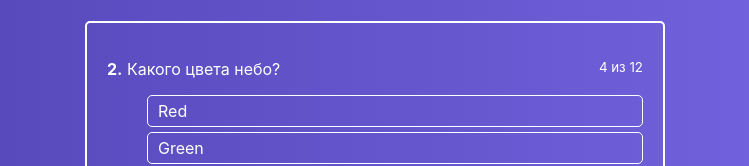
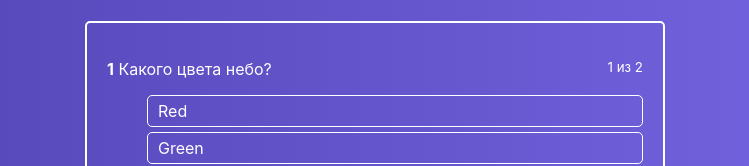
Before and after one commit to GreyTob/React-component-practice, a React (Create React App) app: page / in a window 1280 px wide. Shown: the part 161-327 px from the top of the page, without its empty margins (265-1014 px from the left). Built offline with nearby package versions, Linux system fonts and the light colour scheme.

Commit message:
change questions

```diff
--- a/src/components/ActiveQuiz/ActiveQuiz.js
+++ b/src/components/ActiveQuiz/ActiveQuiz.js
@@ -8,10 +8,10 @@ const ActiveQuiz = props => {
     <div className={classes.ActiveQuiz}>
       <p className={classes.Questions}>
       <span>
-        <strong>2.</strong>&nbsp;
+        <strong>{props.answerNumber}</strong>&nbsp;
         {props.question}
       </span>
-        <small>4 из 12</small>
+        <small>{props.answerNumber} из { props.quizLenght }</small>
       </p>
 
       <ul>
--- a/src/containers/Quiz/Quiz.js
+++ b/src/containers/Quiz/Quiz.js
@@ -4,14 +4,27 @@ import ActiveQuiz from "../../components/ActiveQuiz/ActiveQuiz"
 
 class Quiz extends Component {
   state = {
+    activeQuestions: 0,
     quiz: [
       {
         questions: 'Какого цвета небо?',
         rightAnswerId: 3,
+        id: 1,
         answers: [
           {text: 'Red', id: 1},
           {text: 'Green', id: 2},
           {text: 'Blue', id: 3},
+          {text: 'Black', id: 4},
+        ]
+      },
+      {
+        questions: 'Какого цвета негр?',
+        rightAnswerId: 4,
+        id: 2,
+        answers: [
+          {text: 'Red', id: 1},
+          {text: 'White', id: 2},
+          {text: 'it is not person', id: 3},
           {text: 'Black', id: 4},
         ]
       },
@@ -20,6 +33,10 @@ class Quiz extends Component {
 
   onAnswerClickHandler = (answerId) => {
     console.log('anserId: ', answerId)
+
+    this.setState({
+      activeQuestions: this.state.activeQuestions + 1
+    })
   }
 
   render() {
@@ -30,9 +47,11 @@ class Quiz extends Component {
         <div className={classes.QuizWrapper}>
           <h1>Ответьте на все вопросы</h1>
           <ActiveQuiz
-            answers={this.state.quiz[0].answers}
-            question={this.state.quiz[0].questions}
+            answers={this.state.quiz[this.state.activeQuestions].answers}
+            question={this.state.quiz[this.state.activeQuestions].questions}
             onAnswerClick={this.onAnswerClickHandler}
+            quizLenght={this.state.quiz.length}
+            answerNumber={this.state.activeQuestions + 1}
           />
         </div>
 
```
